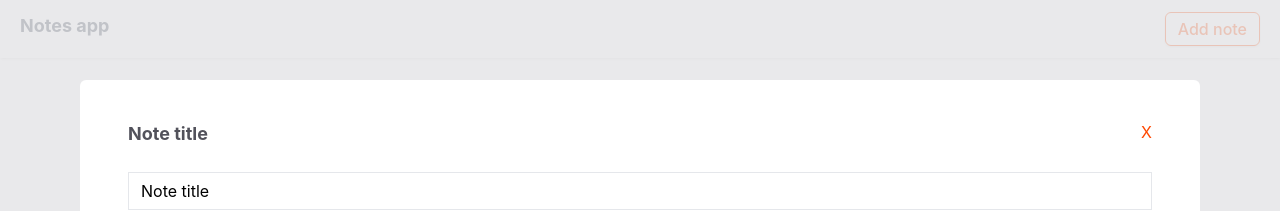
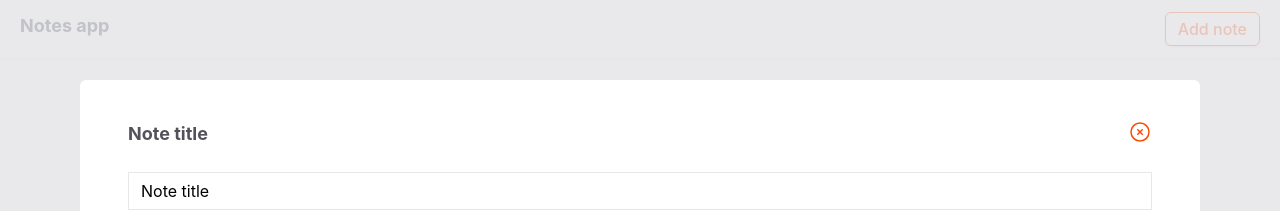
Before and after one commit to DorianBadel/biss-task, a React (Create React App) app: page / in a window 1280 px wide. Both pictures are taken after a click on the button "Add note". Shown: the top 211 px of the page. Built offline with nearby package versions, Linux system fonts and the light colour scheme.

Commit message:
Added editing functionality

```diff
--- a/src/components/Heading.tsx
+++ b/src/components/Heading.tsx
@@ -7,8 +7,16 @@ function Heading() {
   const [openNote, setOpenNote] = useState(false);
   const [state, setState] = useContext(NotesContext);
 
+  function findFirstEmptyIndex() {
+    let emptyId = 1;
+    while (state.find((obj: NoteT) => obj.id === emptyId)) {
+      emptyId++;
+    }
+    return emptyId;
+  }
+
   function handleConfirm(value: NoteT) {
-    value.id = state.length + 1;
+    value.id = findFirstEmptyIndex();
     setState(state.concat(value));
     setOpenNote(false);
   }
--- a/src/components/Note.tsx
+++ b/src/components/Note.tsx
@@ -67,7 +67,20 @@ function Note({
                   className="text-primary"
                   onClick={() => actionOnCancel(false)}
                 >
-                  X
+                  <svg
+                    xmlns="http://www.w3.org/2000/svg"
+                    fill="none"
+                    viewBox="0 0 24 24"
+                    strokeWidth={1.5}
+                    stroke="currentColor"
+                    className="w-6 h-6 hover:stroke-secondary-hover hover:cursor-pointer transition"
+                  >
+                    <path
+                      strokeLinecap="round"
+                      strokeLinejoin="round"
+                      d="M9.75 9.75l4.5 4.5m0-4.5l-4.5 4.5M21 12a9 9 0 11-18 0 9 9 0 0118 0z"
+                    />
+                  </svg>
                 </div>
               </div>
 
--- a/src/components/NotePreview.tsx
+++ b/src/components/NotePreview.tsx
@@ -30,7 +30,32 @@ function NotePreview({
     setIsEditing(false);
   }
 
-  function onConfirm() {
+  function findInArray() {
+    return cont.indexOf(cont.find((obj: NoteT) => obj.id === thisNote.id));
+  }
+
+  function onConfirm(val: NoteT) {
+    const indexInArray = findInArray();
+    val.id = thisNote.id;
+    const fruits = cont.slice();
+    fruits.splice(indexInArray, 1, val);
+    setCont(fruits);
+
+    // setCont(
+    //   cont.filter((note: NoteT) => {
+    //     if(note.id === thisNote.id) note = val
+    //     return true;
+    //   })
+    // );
+
+    // setCont(
+    //   cont
+    //     .filter((note: NoteT) => {
+    //       return note.id !== thisNote.id;
+    //     })
+    //     .concat(val)
+    // );
+
     setIsEditing(false);
   }
 
```
